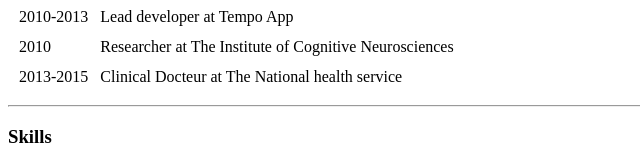
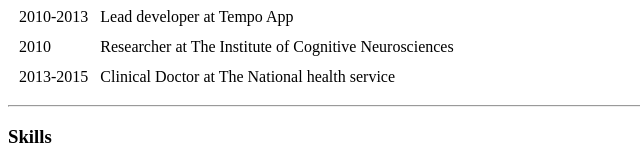
Before and after one commit to gh0st404/cv, a plain HTML site: page index.html in a window 1280 px wide. Shown: the part 495-658 px from the top of the page, 0-640 px from the left. Drawn offline with Linux system fonts and the light colour scheme.

Commit message:
Update index.html

```diff
--- a/index.html
+++ b/index.html
@@ -40,7 +40,7 @@
         <td>Researcher at The Institute of Cognitive Neurosciences</td>
       </tr>
       <td>2013-2015</td>
-      <td>Clinical Docteur at The National health service</td>
+      <td>Clinical Doctor at The National health service</td>
     </tbody>
   </table>
   <hr>
```
